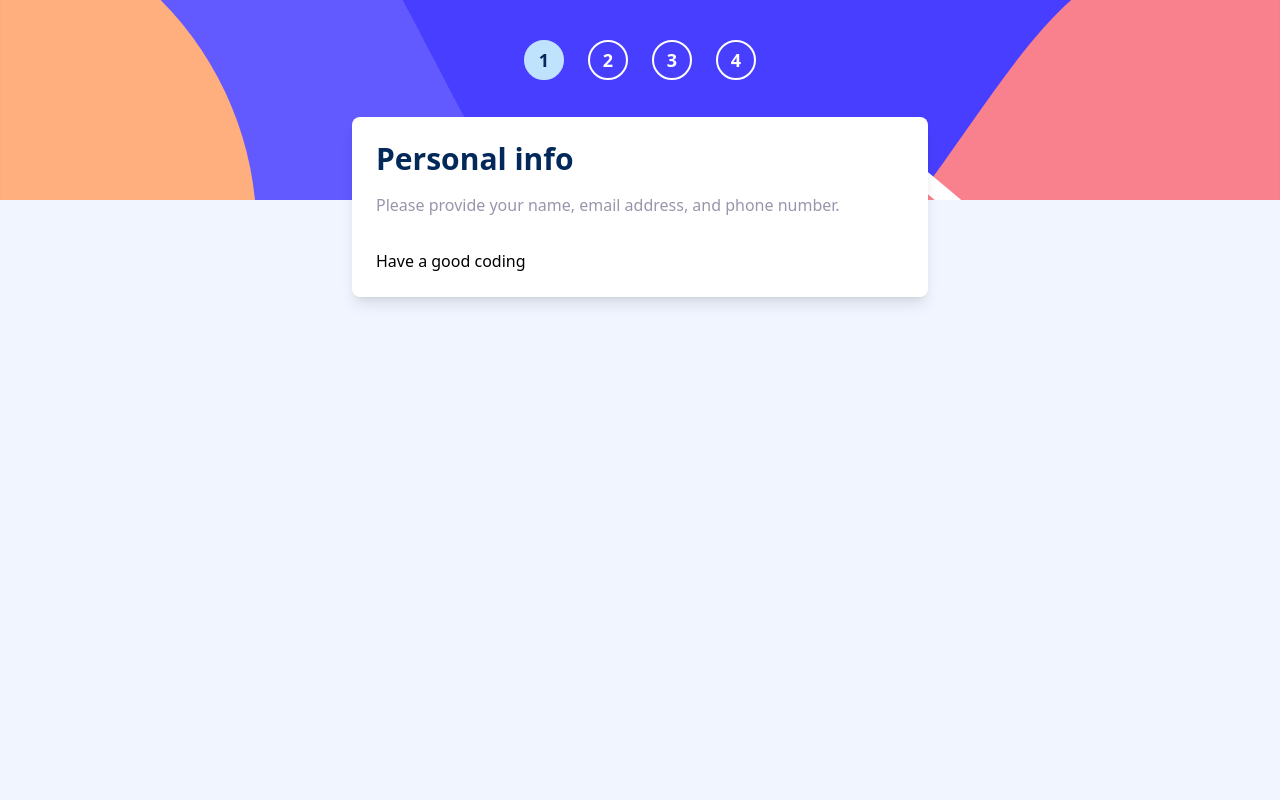
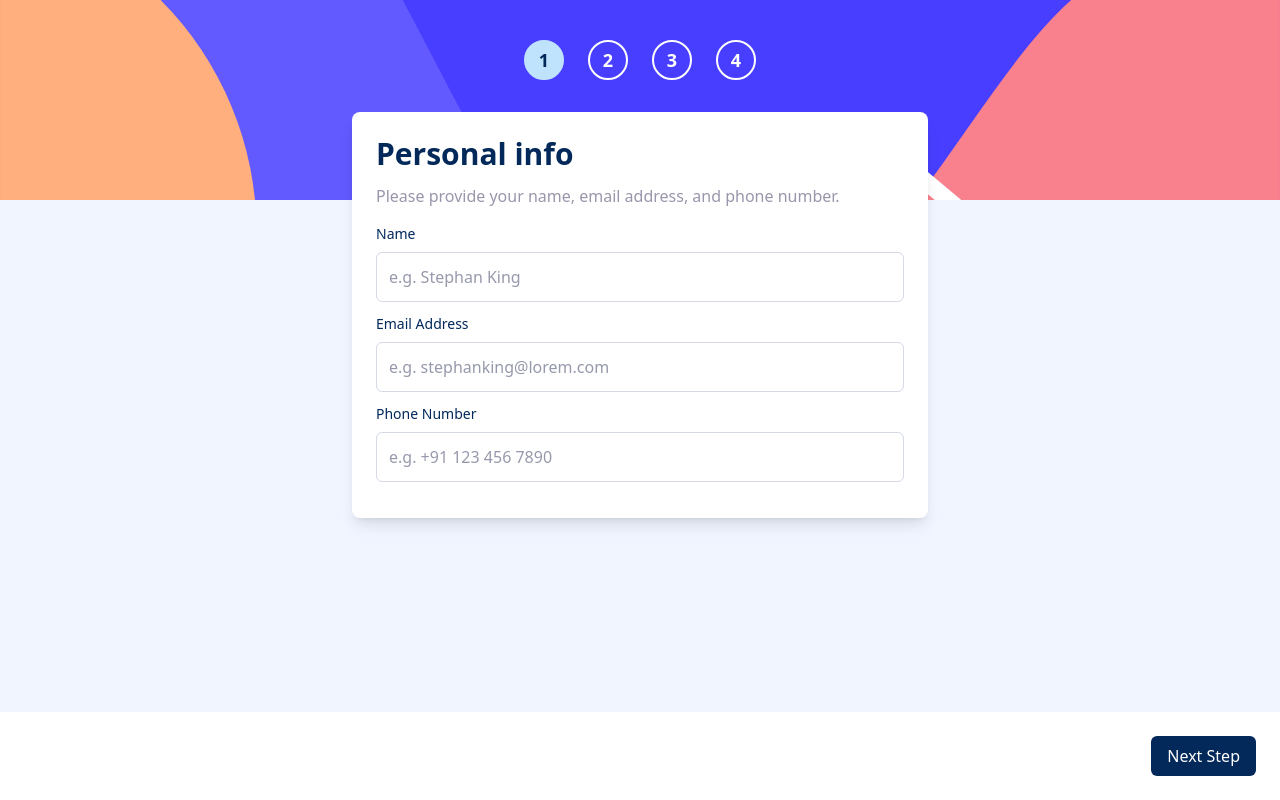
Before and after one commit to vipul-vaishnav/frontend-mentor-solutions-in-one, a React (Vite) app: page /apps/multi-step-form in a window 1280 px wide. Built offline with nearby package versions, Linux system fonts and the light colour scheme.

Commit message:
FIX: form submit issue

```diff
--- a/package.json
+++ b/package.json
@@ -10,15 +10,17 @@
     "preview": "vite preview"
   },
   "dependencies": {
+    "@hookform/resolvers": "^5.0.1",
     "@tailwindcss/vite": "^4.1.6",
     "axios": "^1.9.0",
     "framer-motion": "^12.11.4",
     "react": "^19.1.0",
     "react-confetti": "^6.4.0",
     "react-dom": "^19.1.0",
+    "react-hook-form": "^7.56.4",
     "react-router": "^7.6.0",
     "tailwindcss": "^4.1.6",
-    "zod": "^3.24.4",
+    "zod": "^3.25.7",
     "zustand": "^5.0.4"
   },
   "devDependencies": {
--- /dev/null
+++ b/src/components/MultiStepForm.tsx/Input.tsx
@@ -0,0 +1,35 @@
+import React from 'react'
+
+type InputProps = Omit<
+  React.InputHTMLAttributes<HTMLInputElement> & {
+    title: string
+    error?: string
+  },
+  'className'
+>
+
+const Input: React.FC<InputProps> = (props) => {
+  const { title, id, error = '', ...restProps } = props
+
+  return (
+    <div>
+      <div className="flex items-center justify-between">
+        <label htmlFor={id} className="text-[#02295a] text-sm font-medium">
+          {title}
+        </label>
+        {error && <span className="text-[#ed3548] hidden sm:block text-sm font-medium">{error}</span>}
+      </div>
+      <input
+        id={id}
+        {...restProps}
+        className={`w-full mt-2 border placeholder:text-[#9699ab] p-3 rounded-md placeholder:font-medium font-medium text-[#02295a] text-base ${
+          error
+            ? 'border-[#ed3548] focus:outline-[#ed3548] focus:outline'
+            : 'border-[#d6d9e6] focus:outline focus:outline-[#473dff]'
+        }`}
+      />
+      {error && <p className="text-[#ed3548] mt-2 sm:hidden text-xs font-medium">{error}</p>}
+    </div>
+  )
+}
+export default Input
--- a/src/components/MultiStepForm.tsx/PersonalInfo.tsx
+++ b/src/components/MultiStepForm.tsx/PersonalInfo.tsx
@@ -1,8 +1,73 @@
-import React from 'react'
+import { zodResolver } from '@hookform/resolvers/zod'
+import React, { useEffect } from 'react'
+import { useForm } from 'react-hook-form'
 
-type PersonalInfoProps = {}
+import Input from './Input'
 
-const PersonalInfo: React.FC<PersonalInfoProps> = () => {
-  return <div>Have a good coding</div>
+import { PersonalInfoSchema, type PersonalInfoType } from '../../lib/MultiStepForm.schema'
+import { useMultiStepFormStore } from '../../stores/MultiStepFormStore'
+
+const PersonalInfo: React.FC = () => {
+  const { personalInfo, updatePersonalInfo, setCurrentStepSubmitFn, goToNextStep } = useMultiStepFormStore((s) => s)
+
+  const {
+    formState: { errors },
+    register,
+    handleSubmit
+  } = useForm<PersonalInfoType>({
+    resolver: zodResolver(PersonalInfoSchema),
+    mode: 'onBlur',
+    defaultValues: {
+      email: personalInfo.email,
+      name: personalInfo.name,
+      phone: personalInfo.phone
+    }
+  })
+
+  const onSubmit = (data: PersonalInfoType) => {
+    console.log('onSubmit', data)
+    updatePersonalInfo(data)
+    goToNextStep()
+  }
+
+  useEffect(() => {
+    setCurrentStepSubmitFn(handleSubmit(onSubmit))
+    return () => setCurrentStepSubmitFn(null)
+  }, [])
+
+  return (
+    <form>
+      <div className="space-y-3">
+        <Input
+          id="name"
+          type="text"
+          title="Name"
+          autoComplete="off"
+          placeholder="e.g. Stephan King"
+          {...register('name')}
+          error={errors.name?.message}
+        />
+        <Input
+          id="email"
+          type="email"
+          title="Email Address"
+          autoComplete="off"
+          placeholder="e.g. stephanking@lorem.com"
+          {...register('email')}
+          error={errors.email?.message}
+        />
+        <Input
+          id="phone"
+          type="tel"
+          title="Phone Number"
+          autoComplete="off"
+          placeholder="e.g. +91 123 456 7890"
+          {...register('phone')}
+          error={errors.phone?.message}
+        />
+        <button type="submit" hidden />
+      </div>
+    </form>
+  )
 }
 export default PersonalInfo
--- /dev/null
+++ b/src/lib/MultiStepForm.schema.ts
@@ -0,0 +1,27 @@
+import { z } from 'zod'
+
+const phoneRegex = /^(?:\+[\d]{1,4}\s?\d{10}|0\d{10}|\d{10})$/
+
+export const PersonalInfoSchema = z.object({
+  name: z.string().min(3, {
+    message: 'Name must be at least 3 characters long'
+  }),
+  email: z.string().email({
+    message: 'Email must be a valid email address'
+  }),
+  phone: z
+    .string()
+    .refine((val) => !!val, { message: 'This field is required' })
+    .refine(
+      (val) => {
+        const regex = /\s/g
+
+        const normalizedVal = val.replace(regex, '')
+
+        return phoneRegex.test(normalizedVal)
+      },
+      { message: 'Phone Number must be valid' }
+    )
+})
+
+export type PersonalInfoType = z.infer<typeof PersonalInfoSchema>
--- a/src/pages/Apps/MultiStepForm.tsx
+++ b/src/pages/Apps/MultiStepForm.tsx
@@ -35,9 +35,19 @@ const STEPS = [
 ] as const
 
 const MultiStepForm: React.FC = () => {
-  const { currentStep, finished } = useMultiStepFormStore((s) => s)
+  const { currentStep, finished, setFinished, currentStepSubmitFn, goToPreviousStep } = useMultiStepFormStore((s) => {
+    console.log(s)
+    return s
+  })
 
   const currentStepData = STEPS.find((step) => step.step === currentStep)
+
+  const handleNext = () => {
+    if (currentStepSubmitFn) {
+      currentStepSubmitFn()
+      setFinished()
+    }
+  }
 
   return (
     <main className="w-full max-w-screen min-h-dvh bg-[#f0f5ff]">
@@ -58,9 +68,9 @@ const MultiStepForm: React.FC = () => {
             </li>
           ))}
         </ul>
-        <section className="w-[calc(100%-48px)] max-w-xl bg-white rounded-lg shadow-lg absolute top-7/12 left-1/2 transform -translate-x-1/2 p-6">
+        <section className="w-[calc(100%-48px)] max-w-xl bg-white rounded-lg shadow-lg absolute top-[56%] left-1/2 transform -translate-x-1/2 p-6">
           {!finished && (
-            <div className="space-y-4 mb-8">
+            <div className="space-y-3 mb-4">
               <h1 className="text-[#02295a] font-bold text-3xl">{currentStepData?.title}</h1>
               <p className="text-[#9996ab] font-medium text-base">{currentStepData?.description}</p>
             </div>
@@ -74,6 +84,26 @@ const MultiStepForm: React.FC = () => {
           </div>
         </section>
       </div>
+      <div
+        className={`w-full fixed bottom-0 max-w-screen bg-white p-6 flex items-center ${
+          currentStep > 1 ? 'justify-between' : 'justify-end'
+        } h-auto`}
+      >
+        {currentStep > 1 && (
+          <button
+            onClick={goToPreviousStep}
+            className="text-[#9699ab] hover:text-[#9699ab]/70 transition-all duration-200"
+          >
+            Go Back
+          </button>
+        )}
+        <button
+          onClick={handleNext}
+          className="text-white bg-[#02295a] hover:bg-[#02295a]/80 transition-all duration-200 px-4 py-2 rounded-md"
+        >
+          {currentStep === 4 ? 'Confirm' : 'Next Step'}
+        </button>
+      </div>
     </main>
   )
 }
--- a/src/stores/MultiStepFormStore.ts
+++ b/src/stores/MultiStepFormStore.ts
@@ -1,13 +1,19 @@
 import { create } from 'zustand'
+import type { PersonalInfoType } from '../lib/MultiStepForm.schema'
 
 interface State {
   currentStep: number
+  personalInfo: PersonalInfoType
   finished: boolean
+  currentStepSubmitFn: (() => void) | null
 }
 
 interface Actions {
   goToNextStep: () => void
   setFinished: () => void
+  updatePersonalInfo: (personalInfo: PersonalInfoType) => void
+  setCurrentStepSubmitFn: (fn: (() => void) | null) => void
+  goToPreviousStep: () => void
 }
 
 type Store = State & Actions
@@ -15,12 +21,29 @@ type Store = State & Actions
 export const useMultiStepFormStore = create<Store>((set, get) => ({
   currentStep: 1,
   finished: false,
+  personalInfo: {
+    email: '',
+    name: '',
+    phone: ''
+  },
+  currentStepSubmitFn: null,
   goToNextStep: () => {
     const currStep = get().currentStep
     const nextStep = currStep + 1
-    set({ currentStep: nextStep })
+    set({ currentStep: Math.min(nextStep, 4) })
+  },
+  goToPreviousStep: () => {
+    const currStep = get().currentStep
+    const prevStep = currStep - 1
+    set({ currentStep: Math.max(prevStep, 1) })
   },
   setFinished: () => {
     set({ finished: get().currentStep === 4 })
+  },
+  updatePersonalInfo: (personalInfo: PersonalInfoType) => {
+    set({ personalInfo })
+  },
+  setCurrentStepSubmitFn: (fn: (() => void) | null) => {
+    set({ currentStepSubmitFn: fn })
   }
 }))
```
Also changed, not shown: 1 other file (tests, documents, lock files or other folders).
